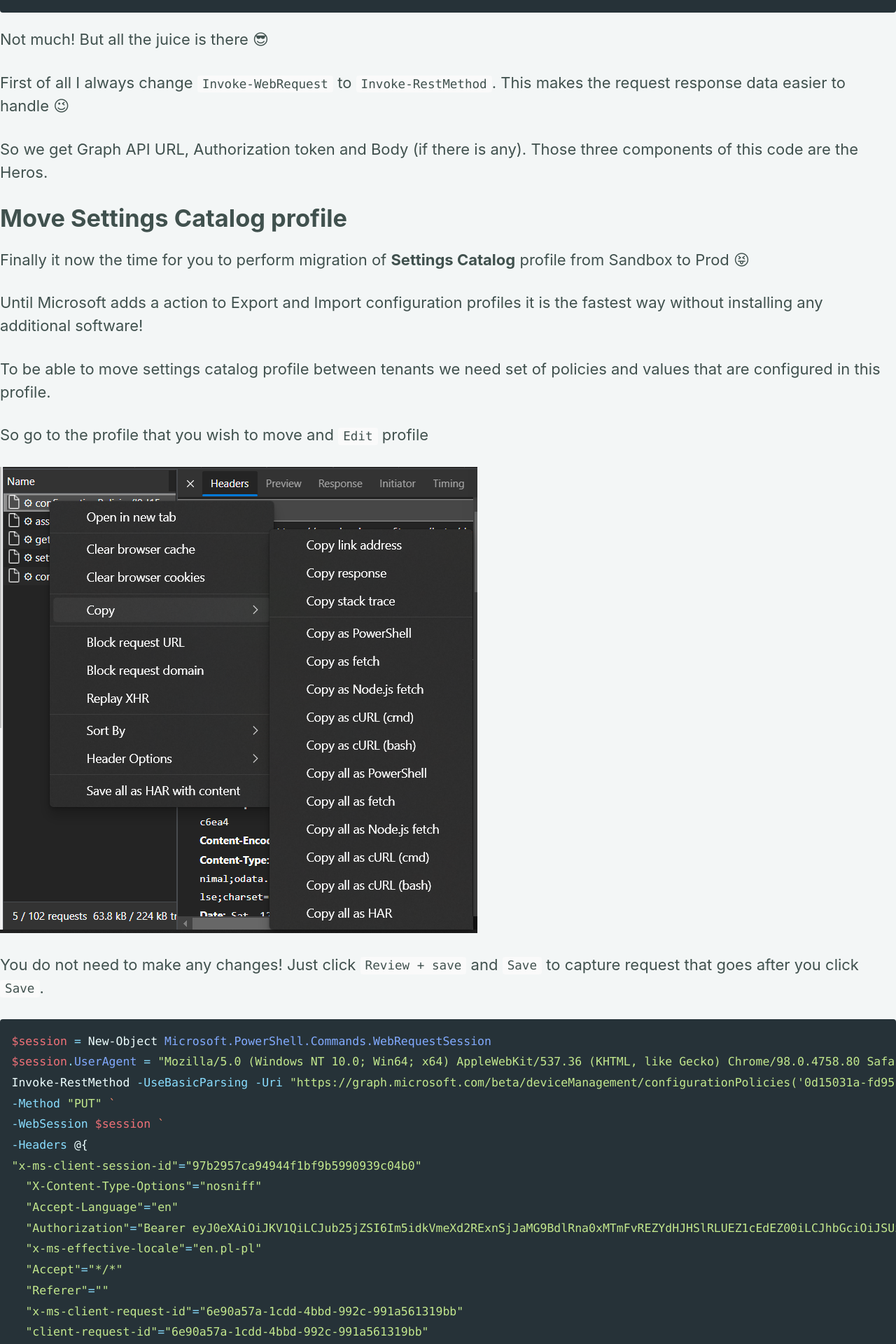
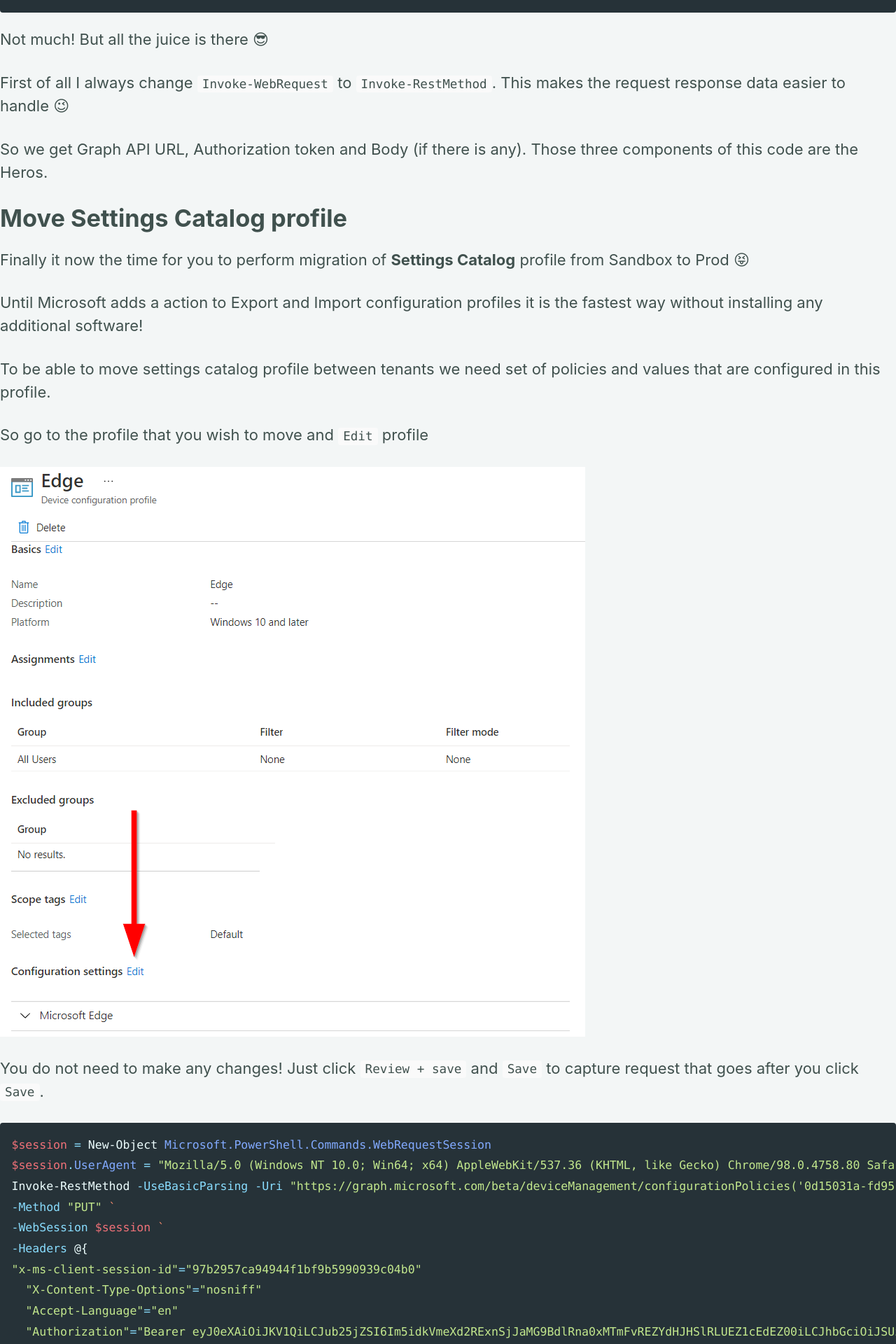
Before and after one commit to UniverseCitiz3n/UniverseCitiz3n.github.io, a Jekyll site: the page built from _posts/2022-02-12-SettingsCatalog-Move.md, in a window 1280 px wide. Shown: the part 4480-6400 px from the top of the page at 70% size. Built offline with Jekyll 4.4.1, drawn with Linux system fonts in a browser that asks for light colours; cached includes are drawn as plain includes; our own code applies the rules of GitHub Pages for plain Markdown files; comment, search, counter and statistics services are not loaded.

Commit message:
✏️ image number

```diff
--- a/_posts/2022-02-12-SettingsCatalog-Move.md
+++ b/_posts/2022-02-12-SettingsCatalog-Move.md
@@ -100,7 +100,7 @@ To be able to move settings catalog profile between tenants we need set of polic
 
 So go to the profile that you wish to move and `Edit` profile
 
-![DevTools6]({{ site.url }}{{ site.baseurl }}/assets/images/posts/2022-02-12-DevTools/6.png)
+![DevTools7]({{ site.url }}{{ site.baseurl }}/assets/images/posts/2022-02-12-DevTools/7.png)
 
 You do not need to make any changes!
 Just click `Review + save` and `Save` to capture request that goes after you click `Save`.
```
